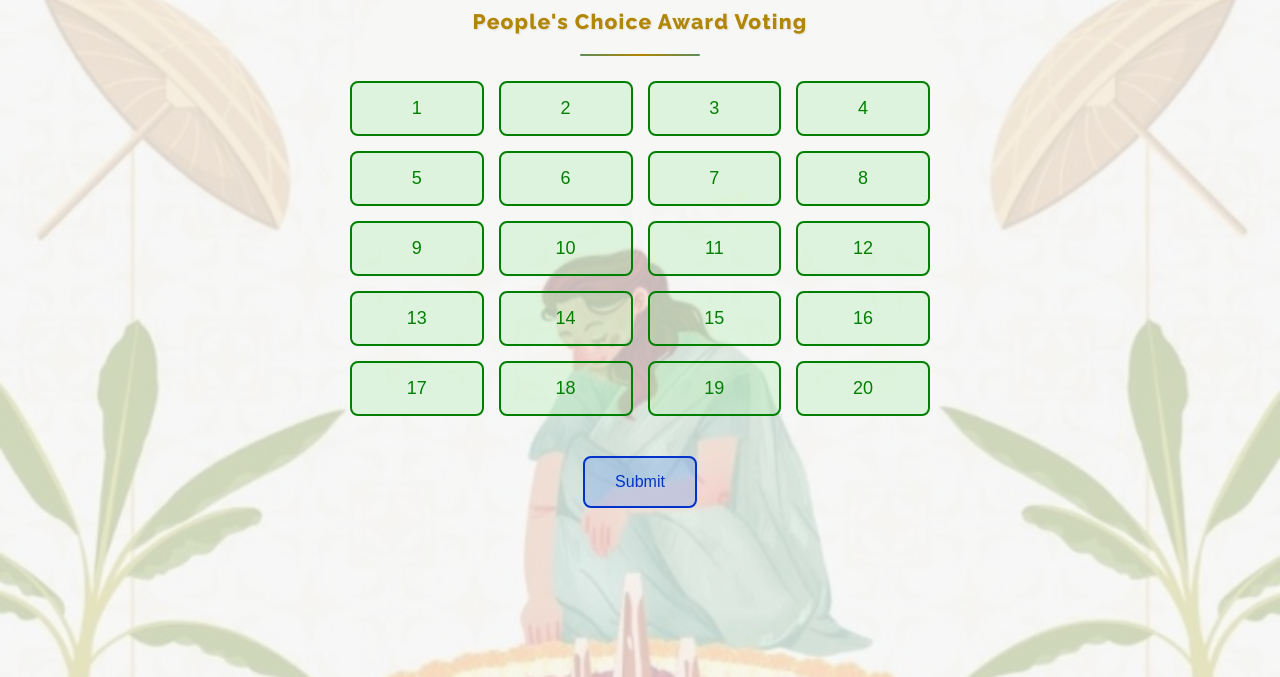
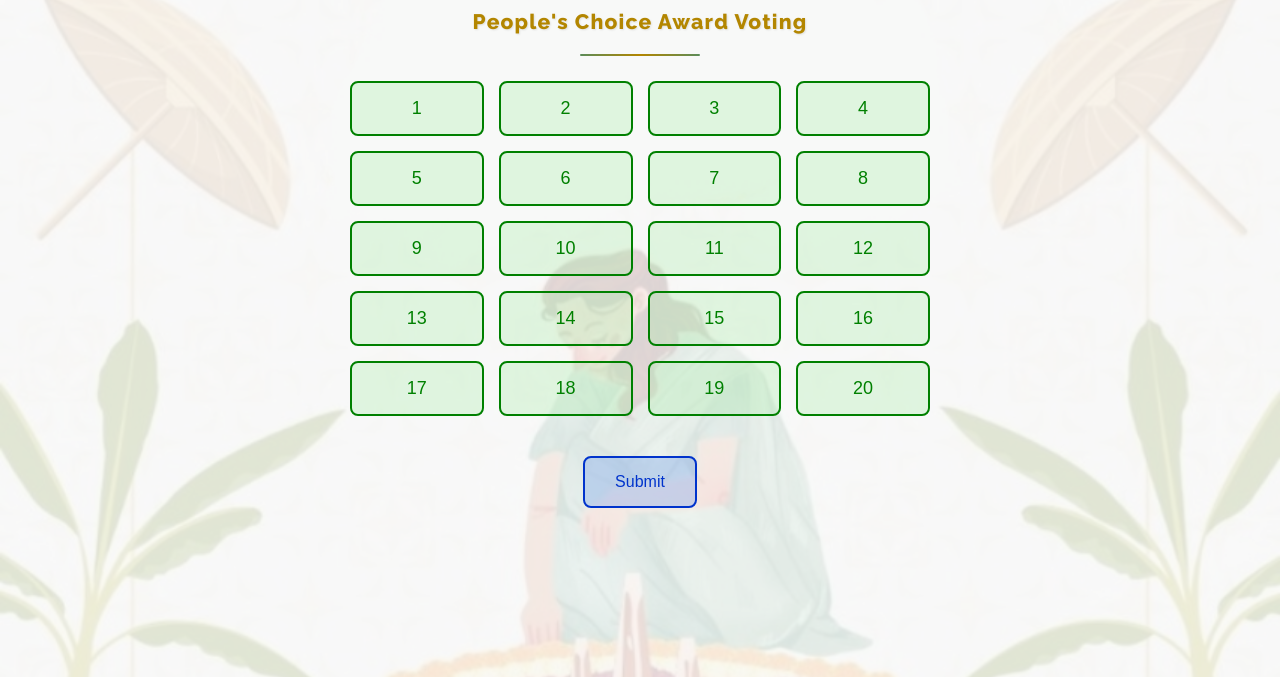
Before and after one commit to MartinaJohn/onam-voting-app, a website: page index.html in a window 1280 px wide. Shown: the part 123-800 px from the top of the page. Drawn offline with nearby package versions, Linux system fonts and the light colour scheme.

Commit message:
bg photo opacity reduced

```diff
--- a/styles.css
+++ b/styles.css
@@ -78,7 +78,7 @@ body::before {
   height: 100%;
   background: url("onam_bg.jpeg") no-repeat center center;
   background-size: cover;
-  opacity: 0.25; /* Adjust this value for more or less transparency */
+  opacity: 0.15; /* Adjust this value for more or less transparency */
   z-index: -1;
   pointer-events: none;
 }
```
